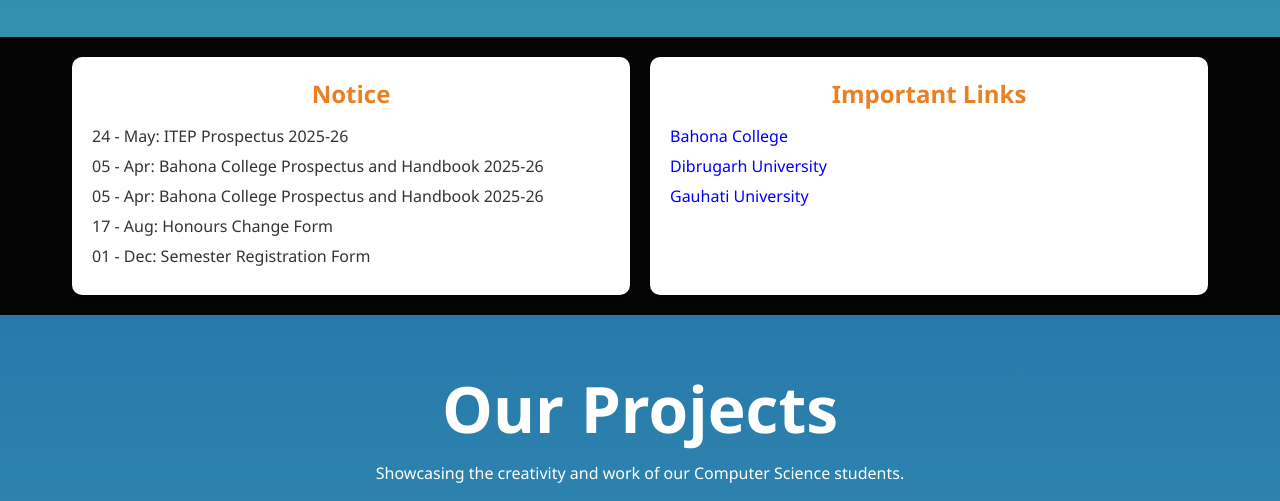
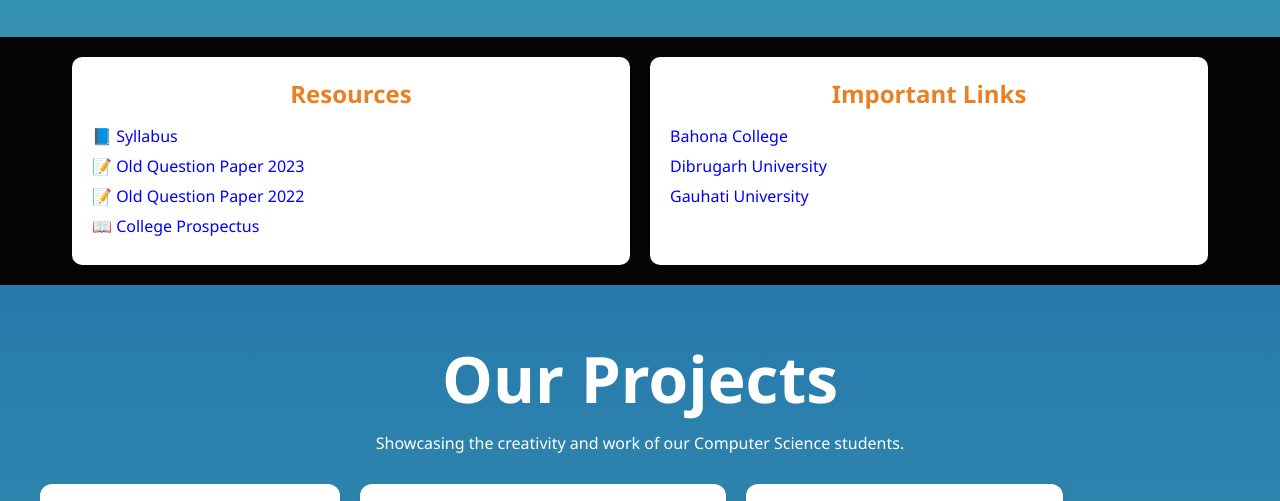
Before and after one commit to Pranit-kumar-hazarika/cs-dept, a plain HTML site: page index.html in a window 1280 px wide. Shown: the part 2262-2763 px from the top of the page. Drawn offline with Linux system fonts and the light colour scheme.

Commit message:
Update index.html

```diff
--- a/index.html
+++ b/index.html
@@ -153,17 +153,18 @@
   </section>
 
   <section class="notice-links-section">
-    <div class="notice-box">
-      <h4>Notice</h4>
-      <div class="notice-content scroll">
-        <p>24 - May: ITEP Prospectus 2025-26</p>
-        <p>05 - Apr: Bahona College Prospectus and Handbook 2025-26</p>
-        <p>05 - Apr: Bahona College Prospectus and Handbook 2025-26</p>
-        <p>17 - Aug: Honours Change Form</p>
-        <p>01 - Dec: Semester Registration Form</p>
+    <div class="links-box">
+      <h4>Resources</h4>
+      <div class="links-content scroll">
+        <ul>
+          <li><a href="syllabus.pdf" target="_blank">📘 Syllabus</a></li>
+          <li><a href="old-question-paper-2023.pdf" target="_blank">📝 Old Question Paper 2023</a></li>
+          <li><a href="old-question-paper-2022.pdf" target="_blank">📝 Old Question Paper 2022</a></li>
+          <li><a href="prospectus.pdf" target="_blank">📖 College Prospectus</a></li>
+        </ul>
       </div>
+    </div>
 
-    </div>
 
     <div class="links-box">
       <h4>Important Links</h4>
```
